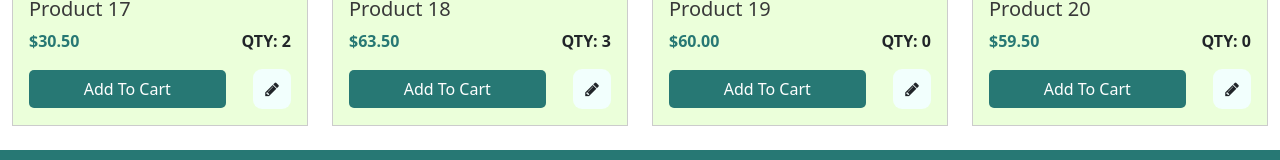
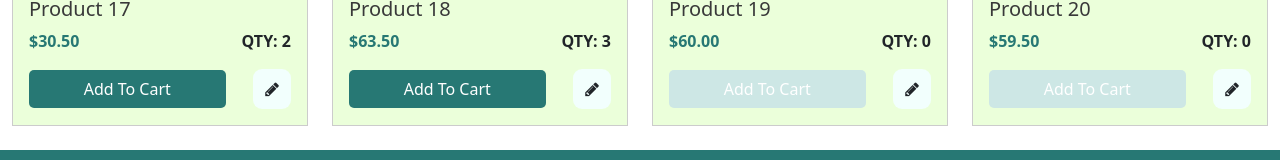
Before and after one commit to Amr-mohsen64/softec-store-task, an Angular app: page / in a window 1280 px wide. Shown: the part 1949-2109 px from the top of the page. Built offline with nearby package versions, Linux system fonts and the light colour scheme.

Commit message:
Updated Product card addTocart btn user expireince

```diff
--- a/src/app/components/products/product-card/product-card.component.html
+++ b/src/app/components/products/product-card/product-card.component.html
@@ -14,7 +14,8 @@
       <p class="fw-bold" *ngIf="!editQuantityMode">QTY: {{product?.AvailablePieces}}</p>
     </div>
     <div class="d-flex justify-content-between align-items-center">
-      <button class="product__card__content__cart__add" [ngClass]="isEdit ? 'w-75' : 'w-100'" (click)="onAddToCart()">Add To
+      <button class="product__card__content__cart__add" [ngClass]="isEdit ? 'w-75' : 'w-100'" (click)="onAddToCart()"
+        [disabled]="editQuantityMode || product!.AvailablePieces ===0">Add To
         Cart</button>
       <i class="fa fa-pencil product__card__content__cart__edit" aria-hidden="true" (click)="onEditProductQuantity()"
         *ngIf="isEdit"></i>
--- a/src/app/components/products/product-card/product-card.component.scss
+++ b/src/app/components/products/product-card/product-card.component.scss
@@ -56,3 +56,11 @@
     }
   }
 }
+
+button:disabled {
+  background-color: #cde7e5;
+  cursor: not-allowed;
+  &:hover {
+    background-color: #cde7e5;
+  }
+}
```
